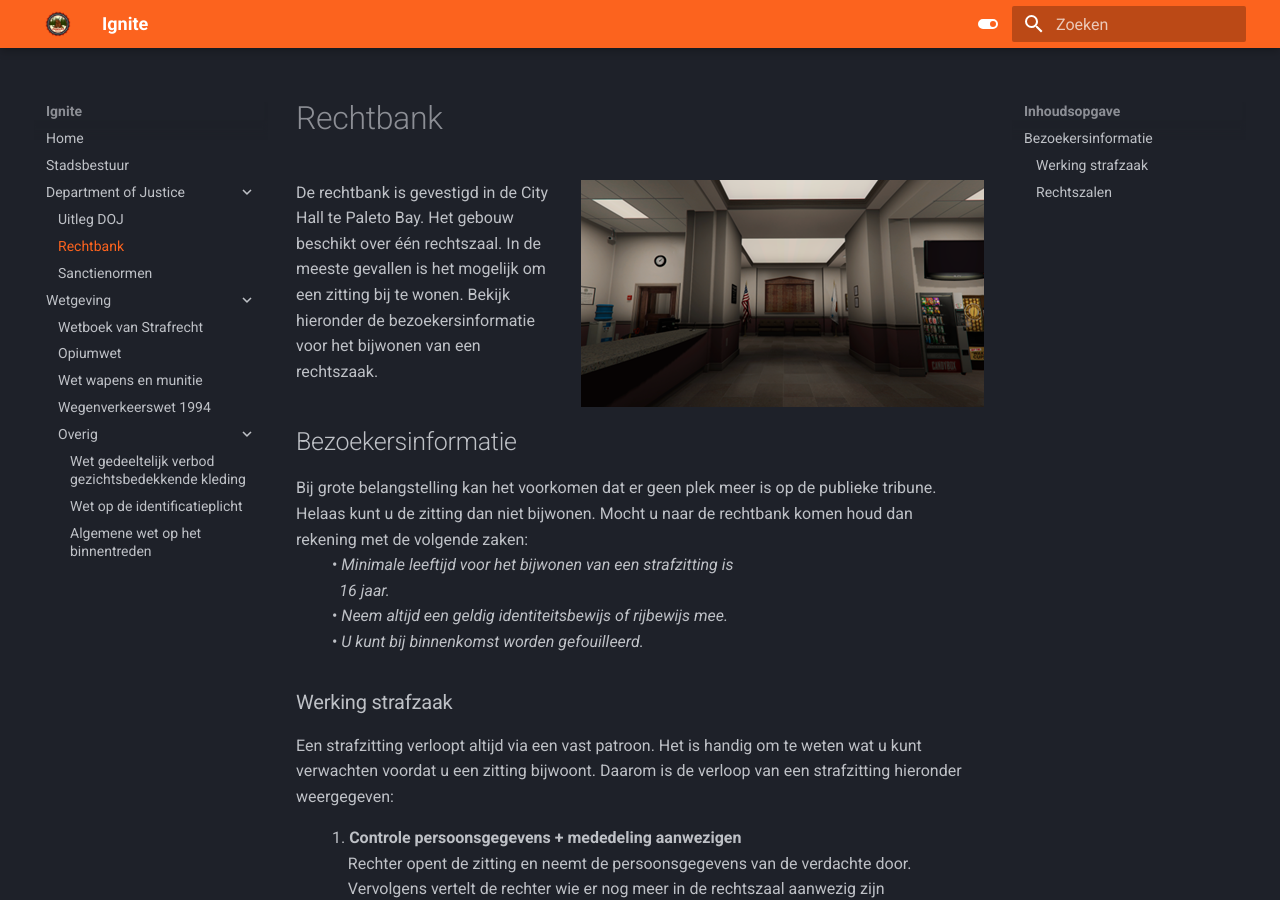
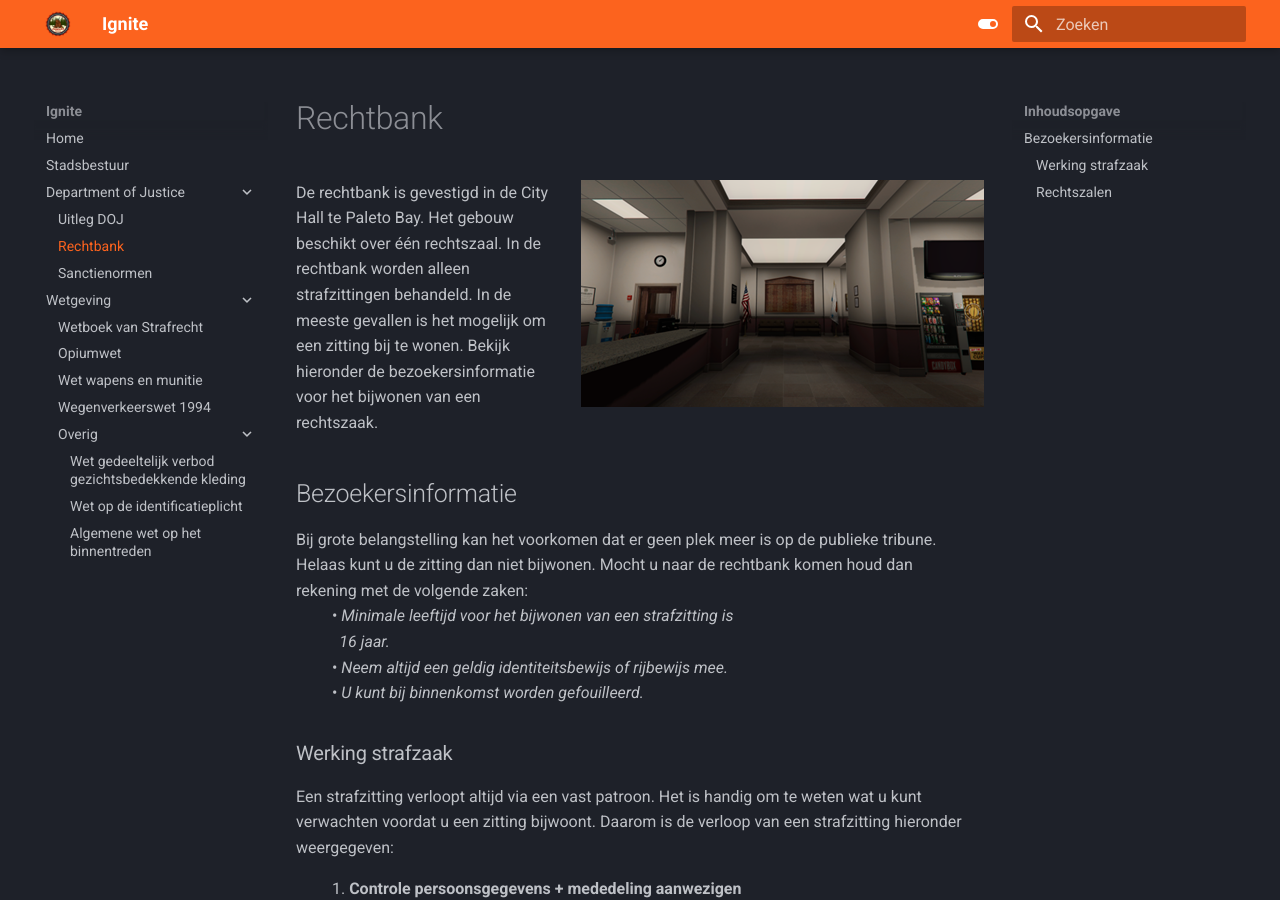
Before and after one commit to NLDenny/wetboek, an MkDocs documentation site: the page built from docs/rechtbank.md, in a window 1280 px wide and 900 px high. Built offline with MkDocs 1.6.1 and Material for MkDocs 9.7.7, drawn with Linux system fonts in a browser that asks for light colours.

Commit message:
Update rechtbank.md

```diff
--- a/docs/rechtbank.md
+++ b/docs/rechtbank.md
@@ -4,6 +4,7 @@
 
 De rechtbank is gevestigd in de City Hall te Paleto Bay.
 Het gebouw beschikt over één rechtszaal.
+In de rechtbank worden alleen strafzittingen behandeld.
 In de meeste gevallen is het mogelijk om een zitting bij te wonen.
 Bekijk hieronder de bezoekersinformatie voor het bijwonen van een rechtszaak.
 
```
